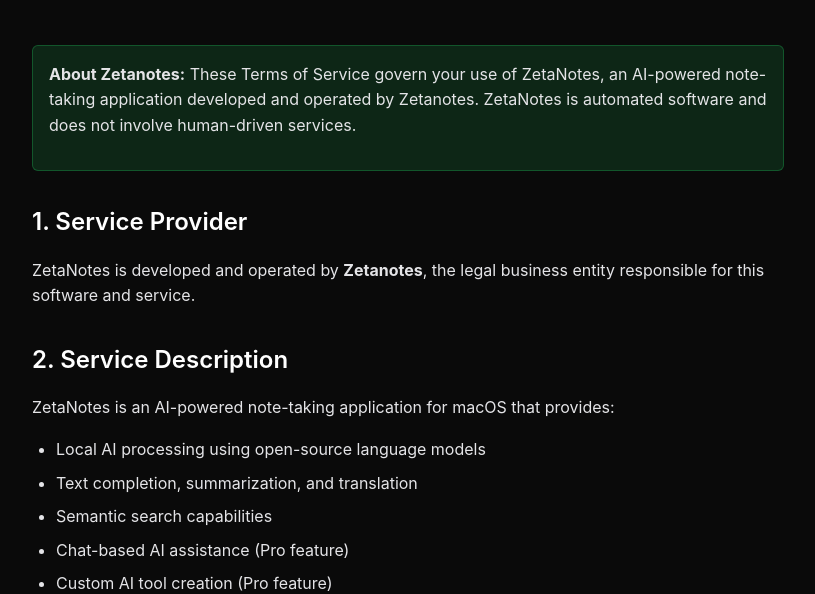
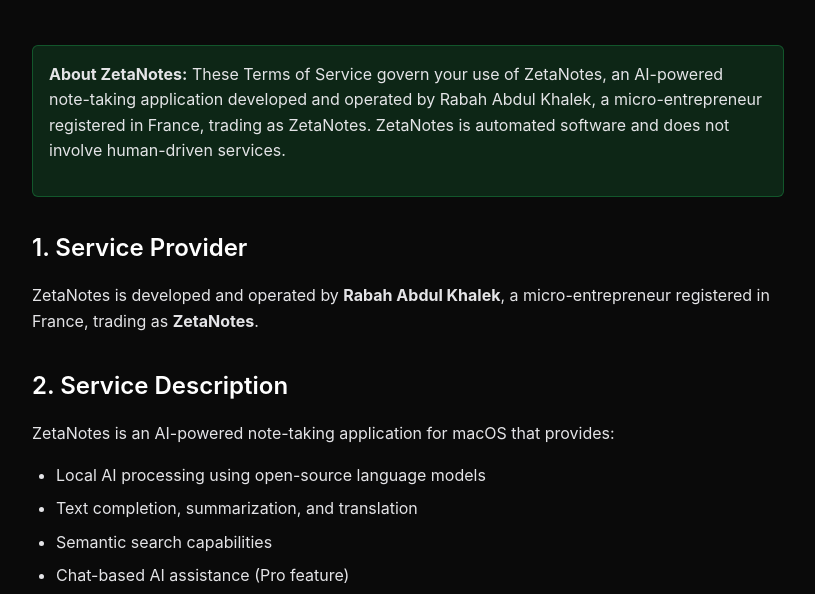
Before and after one commit to rabah-khalek/zetanotes, a website: page docs/terms.html in a window 1280 px wide. Shown: the part 205-799 px from the top of the page, without its empty margins (232-1047 px from the left). Drawn offline with Linux system fonts and the light colour scheme.

Commit message:
updated terms.html

```diff
--- a/docs/terms.html
+++ b/docs/terms.html
@@ -116,14 +116,13 @@
         <div class="last-updated">Last updated: December 2024</div>
 
         <div class="highlight">
-            <p><strong>About Zetanotes:</strong> These Terms of Service govern your use of ZetaNotes, an AI-powered
-                note-taking application developed and operated by Zetanotes. ZetaNotes is automated software and does
+            <p><strong>About ZetaNotes:</strong> These Terms of Service govern your use of ZetaNotes, an AI-powered
+                note-taking application developed and operated by Rabah Abdul Khalek, a micro-entrepreneur registered in France, trading as ZetaNotes. ZetaNotes is automated software and does
                 not involve human-driven services.</p>
         </div>
 
         <h2>1. Service Provider</h2>
-        <p>ZetaNotes is developed and operated by <strong>Zetanotes</strong>, the legal business entity responsible for
-            this software and service.</p>
+        <p>ZetaNotes is developed and operated by <strong>Rabah Abdul Khalek</strong>, a micro-entrepreneur registered in France, trading as <strong>ZetaNotes</strong>.</p>
 
         <h2>2. Service Description</h2>
         <p>ZetaNotes is an AI-powered note-taking application for macOS that provides:</p>
```
